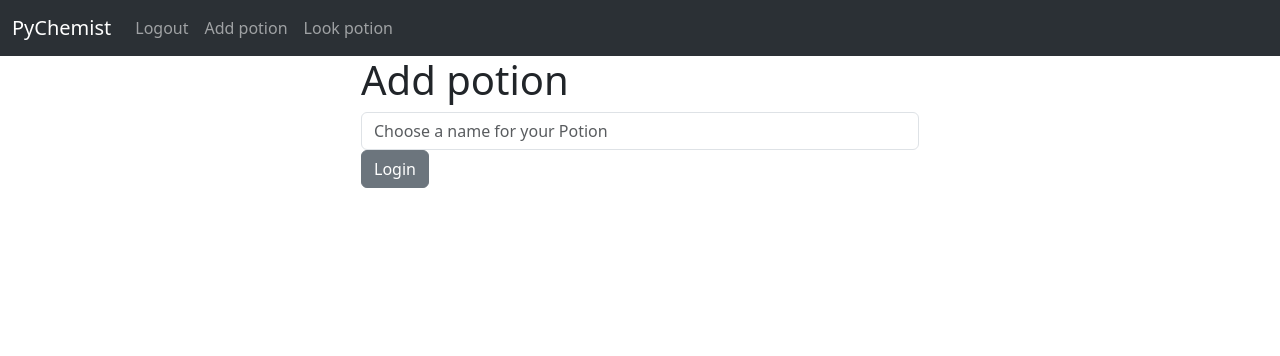
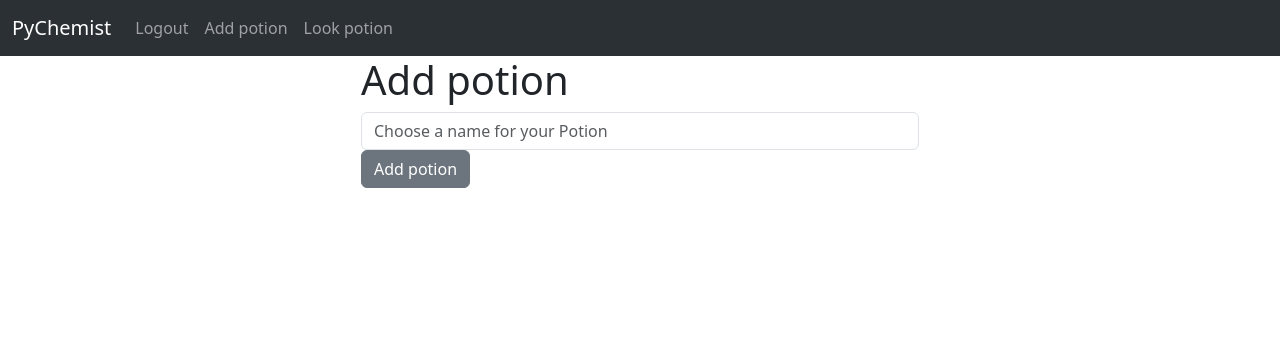
Before and after one commit to Z-Kiss/PyChemist, a Django app: page /add_potion/ in a window 1280 px wide. Shown: the top 356 px of the page. Run offline with Django 4.2, Linux system fonts and the light colour scheme; the visitor is signed in with stand-in values (Sample User, id 1).

Commit message:
rename button

```diff
--- a/PyChemist/website/templates/add_potion.html
+++ b/PyChemist/website/templates/add_potion.html
@@ -6,7 +6,7 @@
         <form method="POST" action="{% url 'add_potion' %}">
             {% csrf_token %}
             {{ form.as_div }}
-            <button type="submit" class="btn btn-secondary">Login</button>
+            <button type="submit" class="btn btn-secondary">Add potion</button>
 
         </form>
     </div>
```
